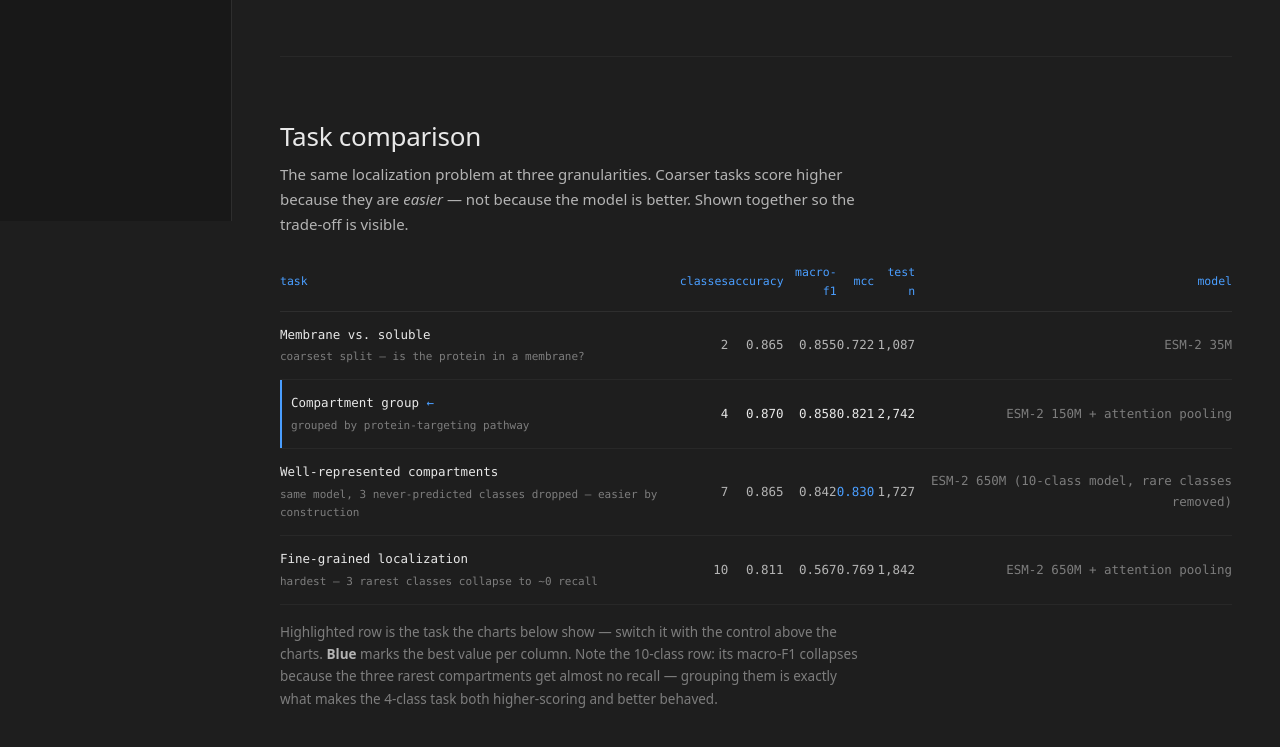
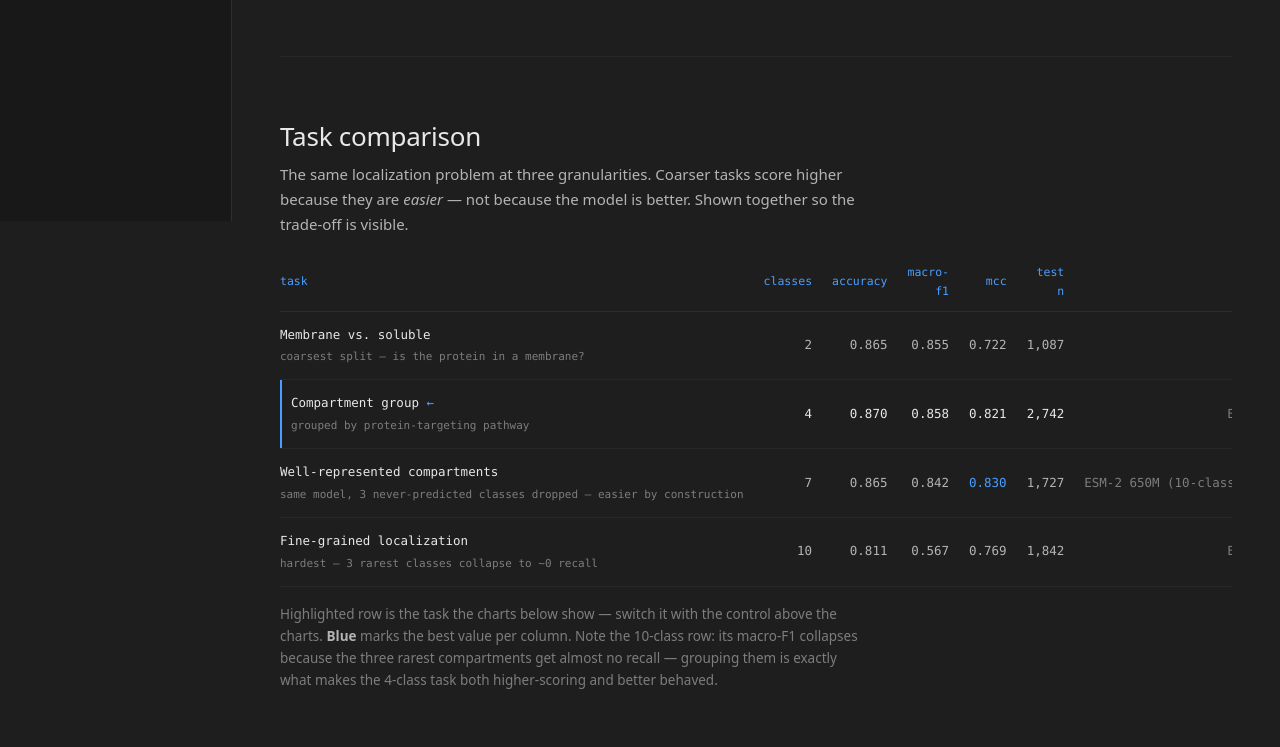
Before and after one commit to larachieppe/protein-function-classifier, a plain HTML site: page docs/index.html in a window 1280 px wide. Shown: the part 579-1326 px from the top of the page. Drawn offline with Linux system fonts and the light colour scheme.

Commit message:
Fix column spacing in task comparison table
Cells had zero horizontal padding, so narrow columns (macro-f1, mcc,
test n) had nothing keeping their right-aligned numbers apart -
adjacent values visually ran together.

Co-Authored-By: Claude Sonnet 5 <noreply@anthropic.com>

```diff
--- a/docs/index.html
+++ b/docs/index.html
@@ -148,10 +148,10 @@
   .cmp-scroll{overflow-x:auto}
   table.cmp{border-collapse:collapse; width:100%; min-width:640px; font-family:var(--mono); font-size:12.5px}
   table.cmp th{text-align:right; font-weight:400; color:var(--accent); font-size:11.5px;
-    padding:0 0 10px; border-bottom:1px solid var(--line)}
-  table.cmp th:first-child{text-align:left}
-  table.cmp td{padding:13px 0; border-bottom:1px solid var(--line-soft); text-align:right; color:var(--ink-2)}
-  table.cmp td:first-child{text-align:left}
+    padding:0 0 10px 20px; border-bottom:1px solid var(--line)}
+  table.cmp th:first-child{text-align:left; padding-left:0}
+  table.cmp td{padding:13px 0 13px 20px; border-bottom:1px solid var(--line-soft); text-align:right; color:var(--ink-2); white-space:nowrap}
+  table.cmp td:first-child{text-align:left; padding-left:0}
   table.cmp tr.cur td{color:var(--ink)}
   table.cmp tr.cur td:first-child{box-shadow:inset 2px 0 0 var(--accent); padding-left:11px}
   table.cmp .t{color:var(--ink)}
```
